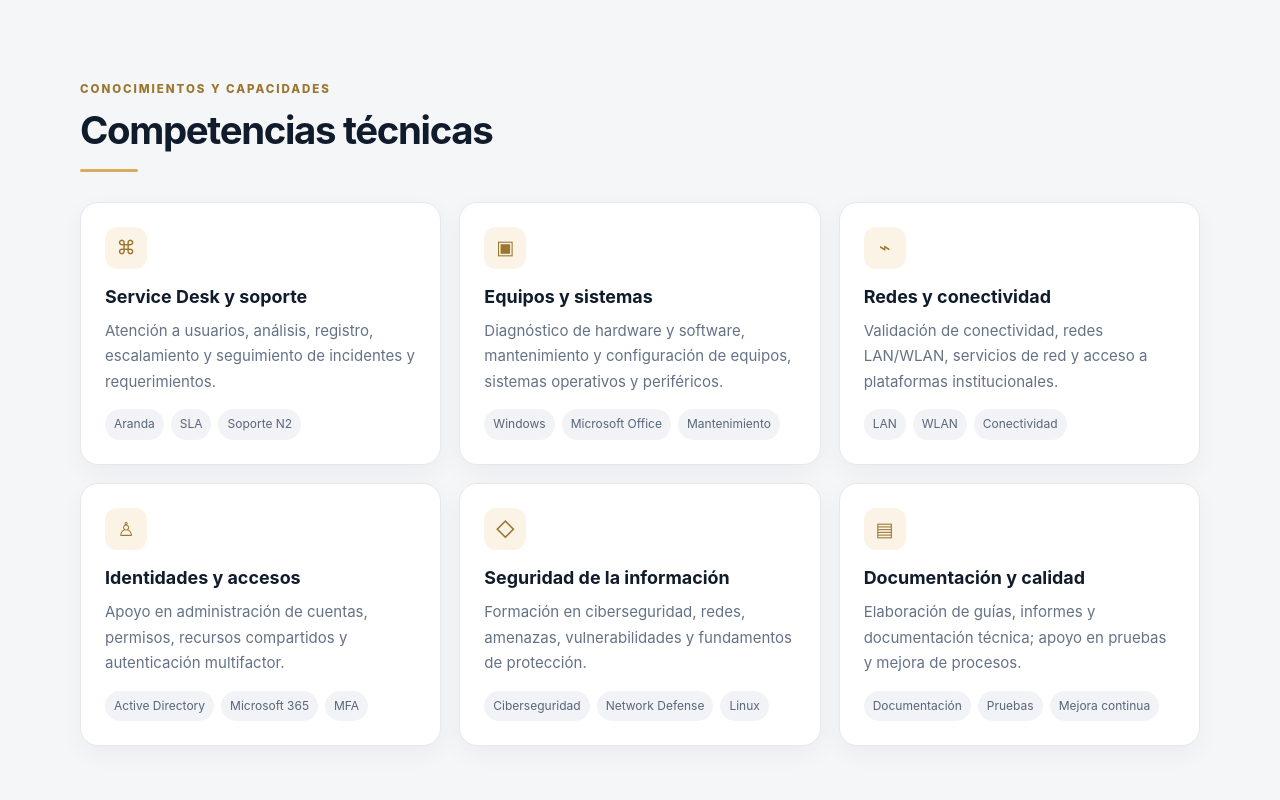
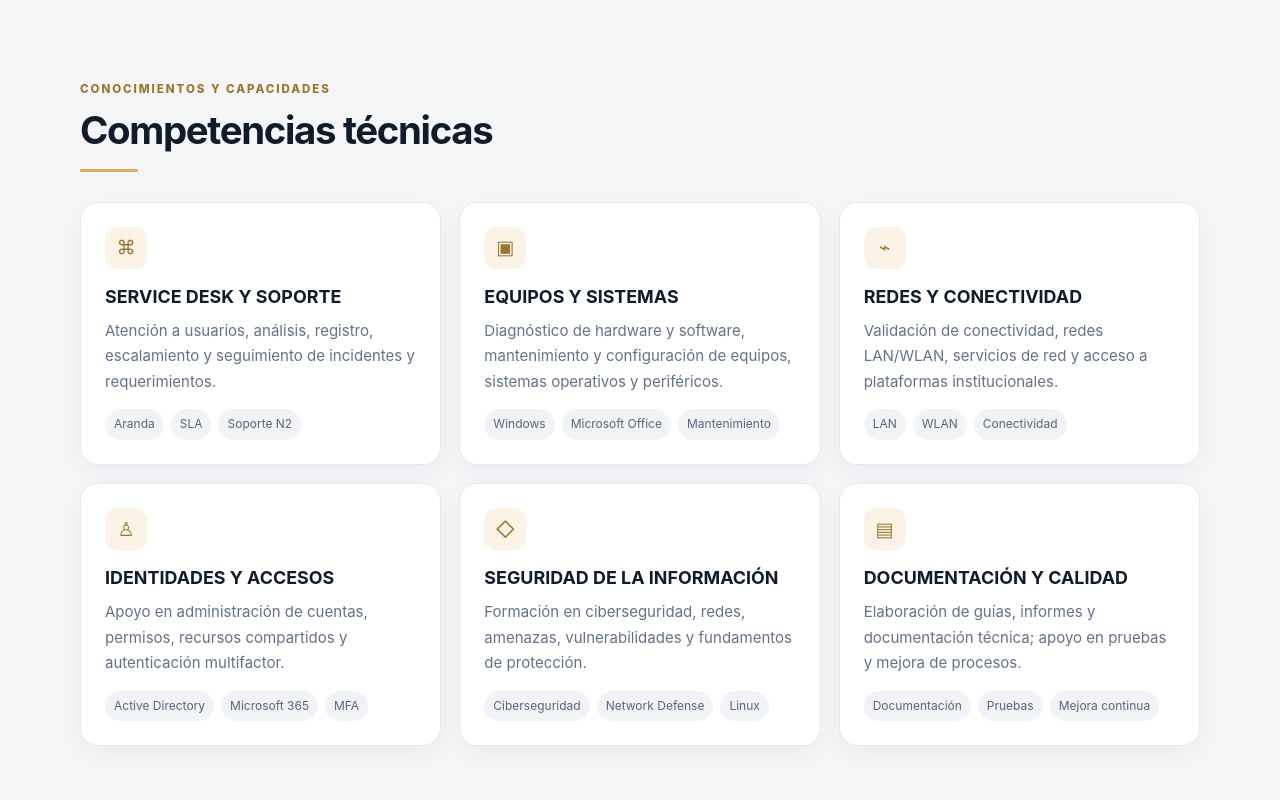
Before and after one commit to jorgeduardo2111/jorgeduardo2111.github.io, a plain HTML site: page index.html in a window 1280 px wide. Shown: the part 1426-2226 px from the top of the page. Drawn offline with Linux system fonts and the light colour scheme.

Commit message:
Add files via upload

```diff
--- a/index.html
+++ b/index.html
@@ -212,36 +212,36 @@
 
     <section class="soft" id="competencias">
       <div class="container">
-        <p class="section-kicker">Conocimientos y capacidades</p>
+        <p class="section-kicker">CONOCIMIENTOS Y CAPACIDADES</p>
         <h2>Competencias técnicas</h2>
         <div class="skills-grid">
           <article class="skill-card">
-            <div class="skill-icon">⌘</div><h3>Service Desk y soporte</h3>
+            <div class="skill-icon">⌘</div><h3>SERVICE DESK Y SOPORTE</h3>
             <p>Atención a usuarios, análisis, registro, escalamiento y seguimiento de incidentes y requerimientos.</p>
             <div class="chips"><span>Aranda</span><span>SLA</span><span>Soporte N2</span></div>
           </article>
           <article class="skill-card">
-            <div class="skill-icon">▣</div><h3>Equipos y sistemas</h3>
+            <div class="skill-icon">▣</div><h3>EQUIPOS Y SISTEMAS</h3>
             <p>Diagnóstico de hardware y software, mantenimiento y configuración de equipos, sistemas operativos y periféricos.</p>
             <div class="chips"><span>Windows</span><span>Microsoft Office</span><span>Mantenimiento</span></div>
           </article>
           <article class="skill-card">
-            <div class="skill-icon">⌁</div><h3>Redes y conectividad</h3>
+            <div class="skill-icon">⌁</div><h3>REDES Y CONECTIVIDAD</h3>
             <p>Validación de conectividad, redes LAN/WLAN, servicios de red y acceso a plataformas institucionales.</p>
             <div class="chips"><span>LAN</span><span>WLAN</span><span>Conectividad</span></div>
           </article>
           <article class="skill-card">
-            <div class="skill-icon">♙</div><h3>Identidades y accesos</h3>
+            <div class="skill-icon">♙</div><h3>IDENTIDADES Y ACCESOS</h3>
             <p>Apoyo en administración de cuentas, permisos, recursos compartidos y autenticación multifactor.</p>
             <div class="chips"><span>Active Directory</span><span>Microsoft 365</span><span>MFA</span></div>
           </article>
           <article class="skill-card">
-            <div class="skill-icon">◇</div><h3>Seguridad de la información</h3>
+            <div class="skill-icon">◇</div><h3>SEGURIDAD DE LA INFORMACIÓN</h3>
             <p>Formación en ciberseguridad, redes, amenazas, vulnerabilidades y fundamentos de protección.</p>
             <div class="chips"><span>Ciberseguridad</span><span>Network Defense</span><span>Linux</span></div>
           </article>
           <article class="skill-card">
-            <div class="skill-icon">▤</div><h3>Documentación y calidad</h3>
+            <div class="skill-icon">▤</div><h3>DOCUMENTACIÓN Y CALIDAD</h3>
             <p>Elaboración de guías, informes y documentación técnica; apoyo en pruebas y mejora de procesos.</p>
             <div class="chips"><span>Documentación</span><span>Pruebas</span><span>Mejora continua</span></div>
           </article>
```
